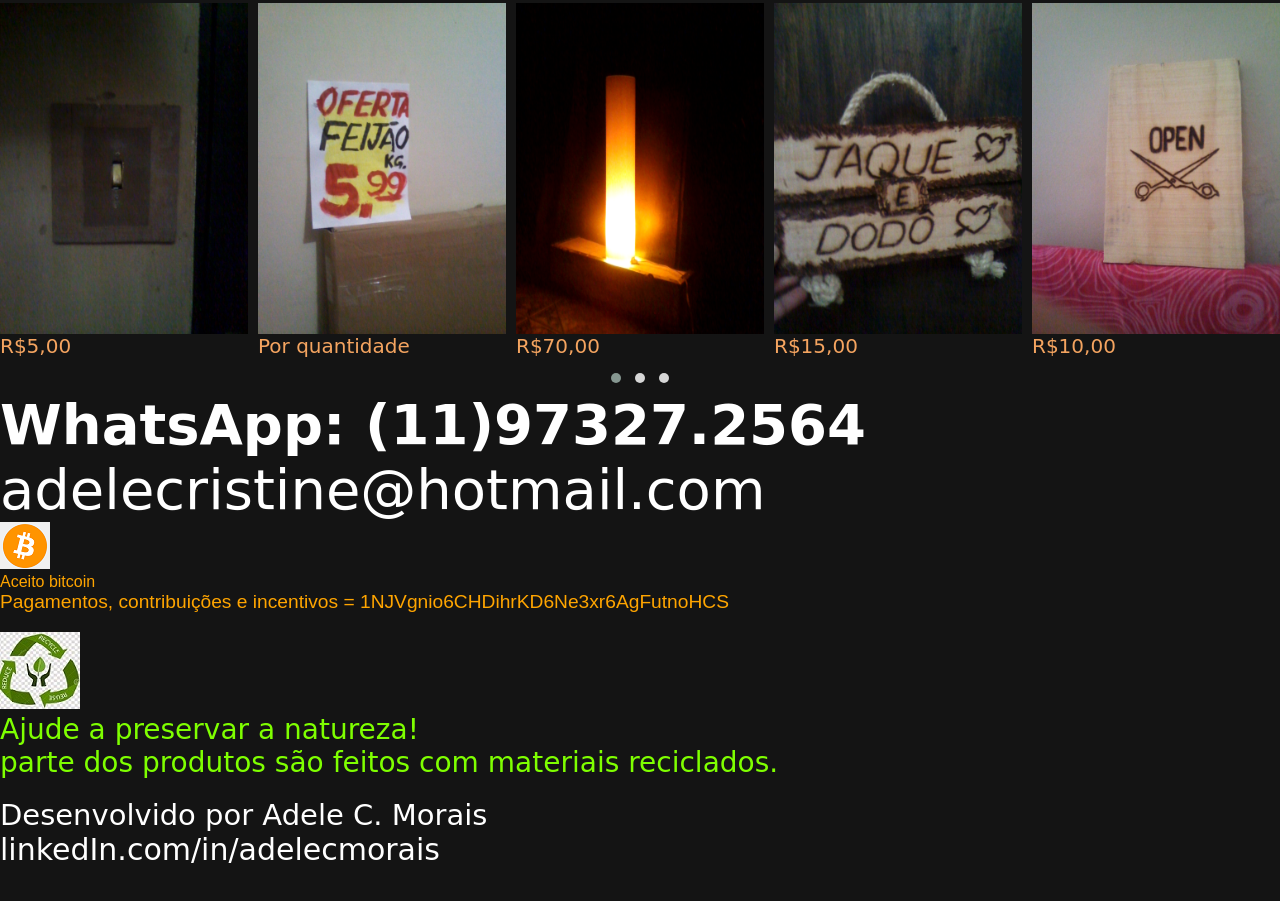
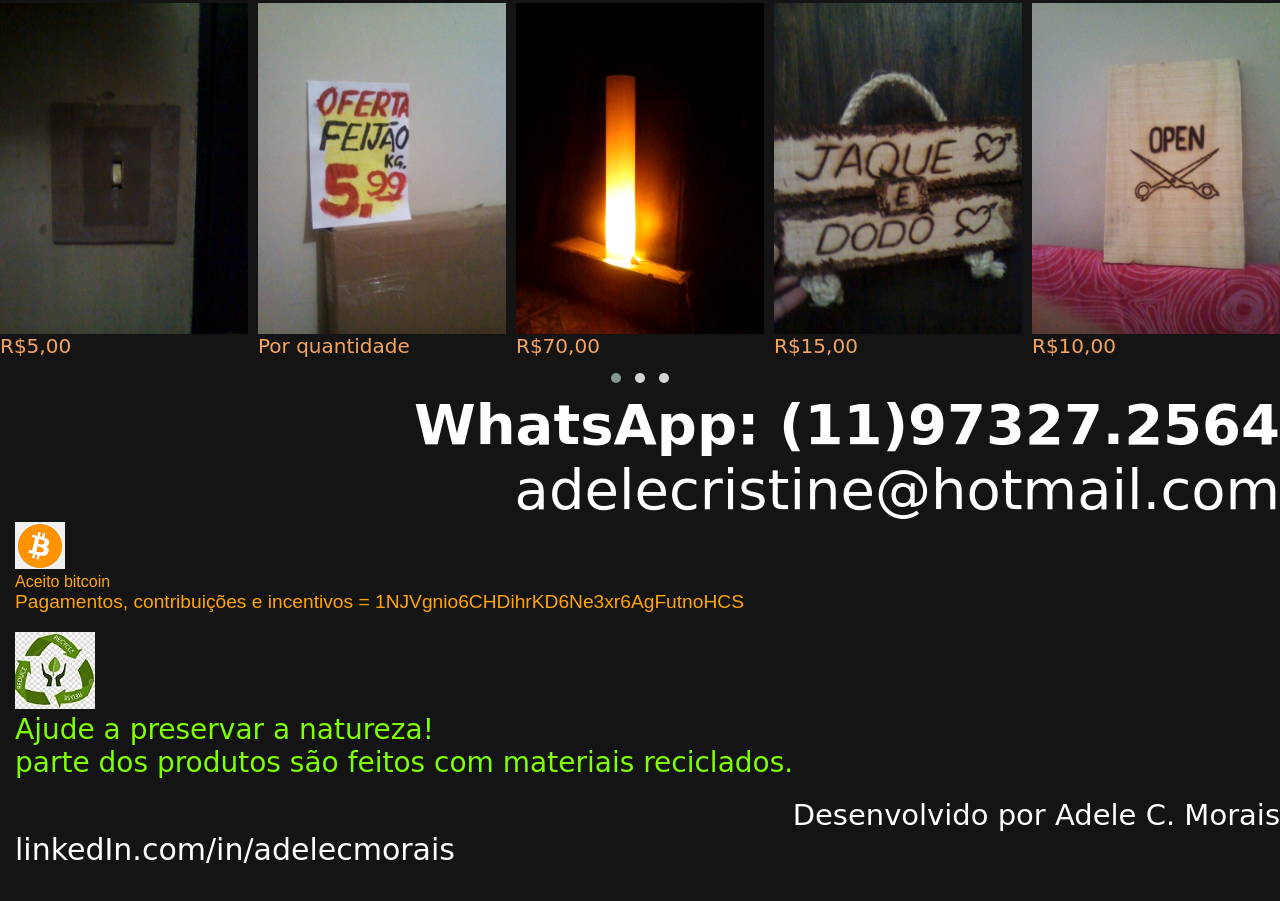
Before and after one commit to AdeleCMorais/crafts, a plain HTML site: page index.html in a window 1280 px wide. Shown: the part 1500-2401 px from the top of the page. Drawn offline with Linux system fonts and the light colour scheme; a web font is replaced by a local one.

Commit message:
atualiza padding

```diff
--- a/css/estilo.css
+++ b/css/estilo.css
@@ -123,6 +123,7 @@ header nav a:hover{
 #entrega{
 	color:white;
 	font-size: 56px;
+	text-align: right;
 }
 
 #list{
@@ -198,22 +199,31 @@ table{
 	font: bold;
 	font-size: larger;
 	font-family: Arial, Helvetica, sans-serif;
+	margin-left: 15px;
 }
 
 .assinatura{
 	color:white;
 	font-size: 29px;
+	text-align: right;
 
 }
-
+.simboloBitcoin{
+	margin-left: 15px;
+}
 .bit{
 	color:orange;
 	font-family: Arial, Helvetica, sans-serif;
+	margin-left: 15px;
 }
 
+.foto{
+	margin-left: 15px;
+}
 .natureza{
 	color:chartreuse;
 	font-size: 28px;
+	margin-left: 15px;
 }
 
 
@@ -221,5 +231,6 @@ table{
 #LinkedIn{
 	color:white;
 	font-size: 30px;
+	margin-left: 15px;
 
 }
--- a/index.html
+++ b/index.html
@@ -268,7 +268,7 @@
 	<img src="img/bitcoin.png" class="simboloBitcoin"> <p class="bit">Aceito bitcoin</p>
 		<p class="bitcoin"> Pagamentos, contribuições e incentivos = 1NJVgnio6CHDihrKD6Ne3xr6AgFutnoHCS </p><br>
 
-	<img src="img/reciclagem.jpg">  <p class="natureza">Ajude a preservar a natureza! <br>
+	<img src="img/reciclagem.jpg" class="foto">  <p class="natureza">Ajude a preservar a natureza! <br>
 			parte dos produtos são feitos com materiais reciclados.</p><br>
 
 		<p class="assinatura">Desenvolvido por Adele C. Morais</p>
```
